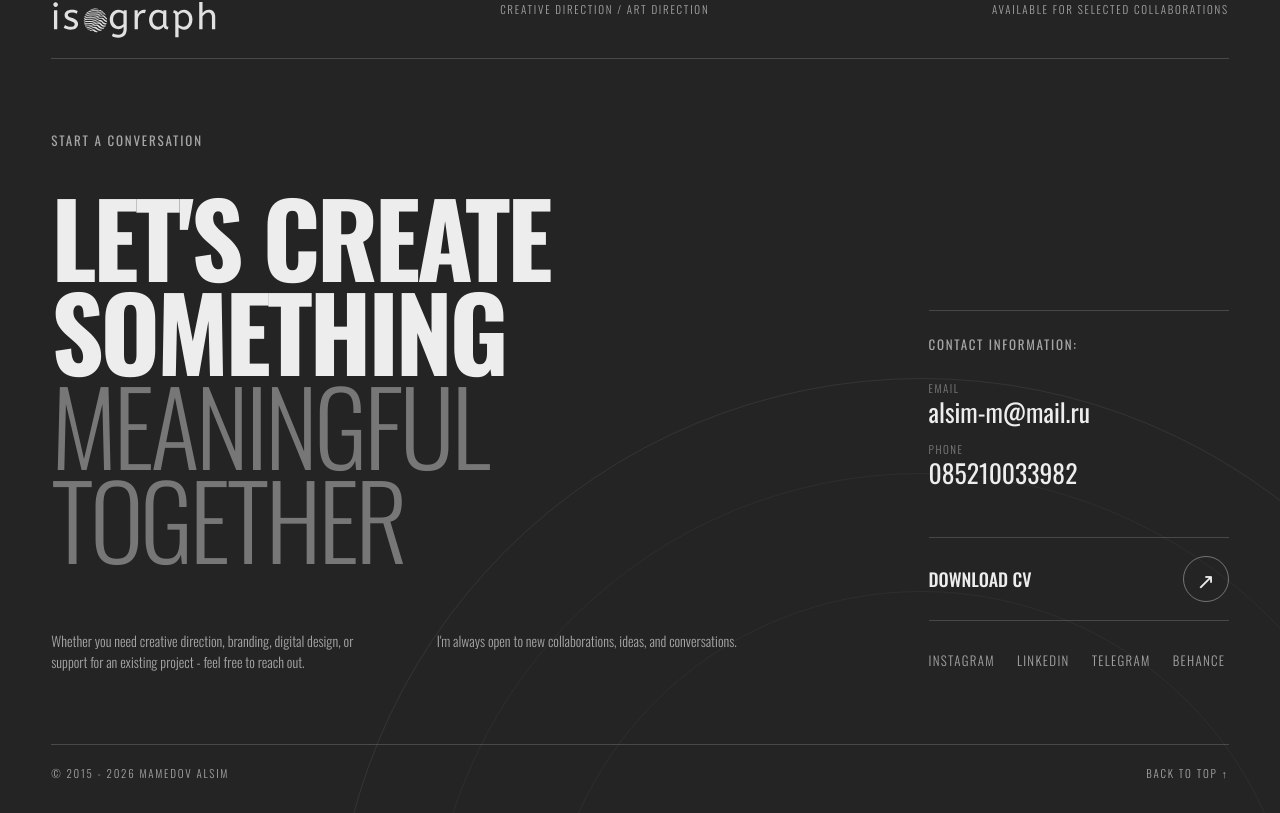
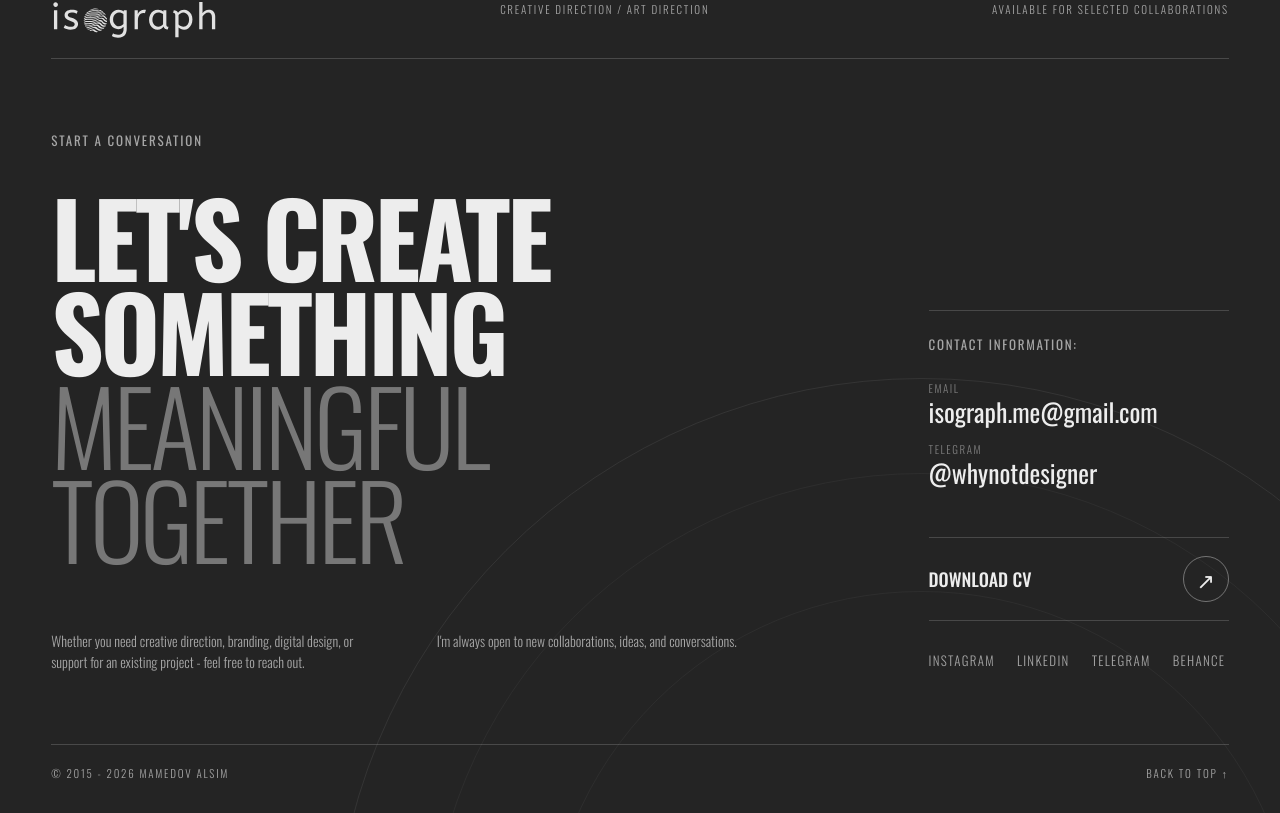
Before and after one commit to TTeHcuoHeP/site-portfolio, a Next.js app: page /about in a window 1280 px wide. Shown: the part 6326-7139 px from the top of the page. Built offline with nearby package versions, Linux system fonts and the light colour scheme; a web font is replaced by a local one.

Commit message:
contact update

```diff
--- a/components/footer/Footer.tsx
+++ b/components/footer/Footer.tsx
@@ -84,13 +84,13 @@ export default function Footer() {
           <h3>Contact information:</h3>
 
           <div className="footer-contact-links">
-            <a href="mailto:alsim-m@mail.ru">
+            <a href="mailto:isograph.me@gmail.com">
               <span>Email</span>
-              alsim-m@mail.ru
+              isograph.me@gmail.com
             </a>
-            <a href="tel:085210033982">
-              <span>Phone</span>
-              085210033982
+            <a href="https://t.me/whynotdesigner" target="_blank" rel="noopener noreferrer">
+              <span>Telegram</span>
+              @whynotdesigner
             </a>
           </div>
 
```
